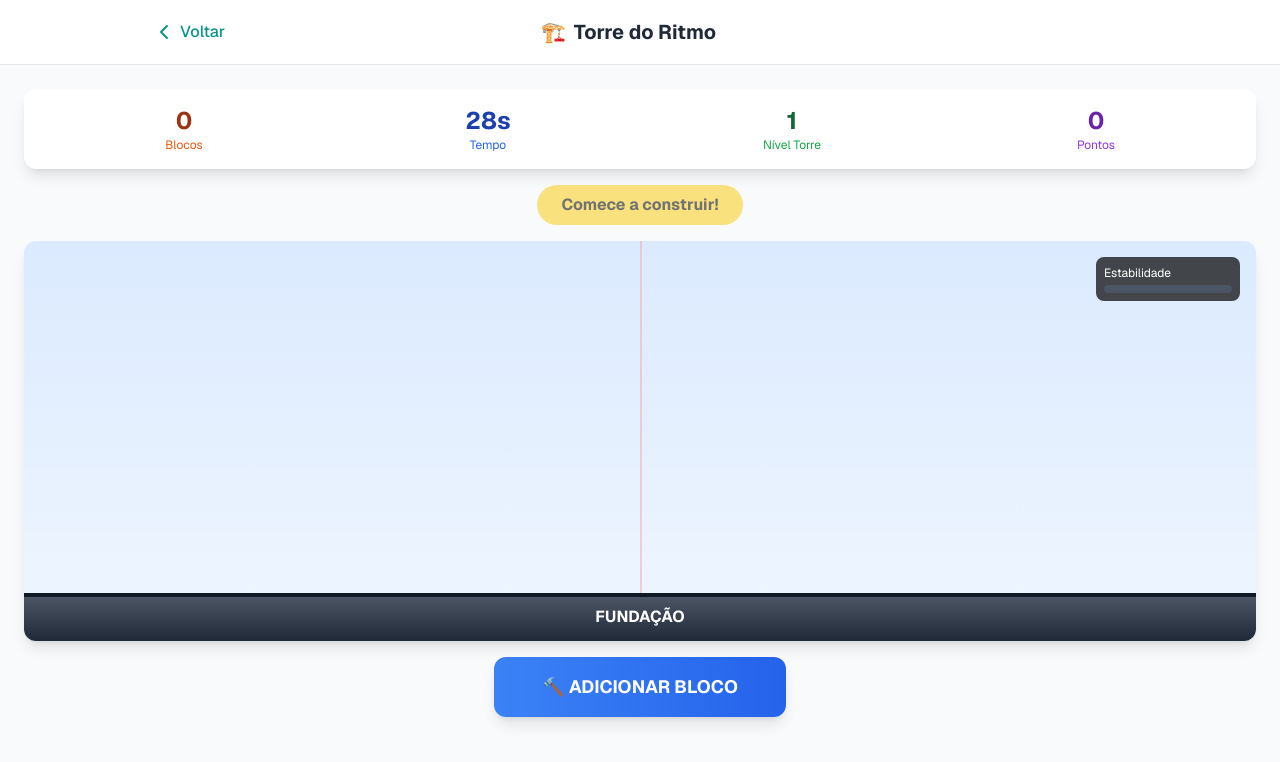
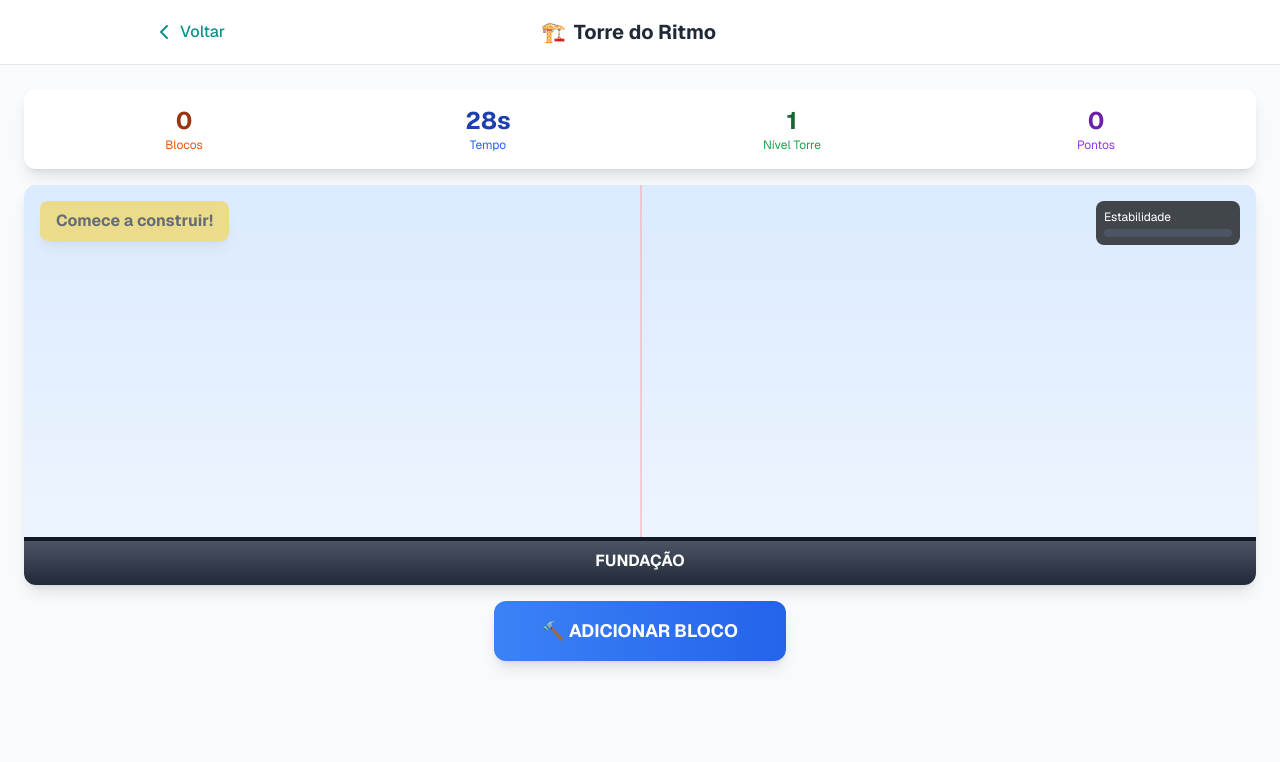
Before and after one commit to ClaudemirWork/teaplus-working, a Next.js app: page /finger-tapping in a window 1280 px wide. Both pictures are taken after a click on the button "🚀 Iniciar Construção". Shown: the top 762 px of the page. Built offline with nearby package versions, Linux system fonts and the light colour scheme.

Commit message:
Update page.tsx correção de tela no jogo finger tapping

```diff
--- a/app/finger-tapping/page.tsx
+++ b/app/finger-tapping/page.tsx
@@ -396,17 +396,18 @@ export default function FingerTapping() {
               </div>
             </div>
 
-            {/* Mensagem Motivacional */}
-            {motivationalMessage && (
-              <div className="text-center">
-                <div className="inline-block bg-yellow-400 text-black px-6 py-2 rounded-full font-bold animate-pulse">
-                  {motivationalMessage}
-                </div>
-              </div>
-            )}
-
             {/* Área da Torre */}
             <div className="bg-gradient-to-b from-blue-100 to-blue-50 rounded-xl shadow-lg overflow-hidden relative" style={{ height: '400px' }}>
+
+              {/* Mensagem Motivacional DENTRO da tela do jogo */}
+              {motivationalMessage && (
+                <div className="absolute top-4 left-4 z-20 animate-pulse">
+                  <div className="bg-yellow-400/90 backdrop-blur-sm text-black px-4 py-2 rounded-lg font-bold shadow-lg">
+                    {motivationalMessage}
+                  </div>
+                </div>
+              )}
+
               {/* Linha guia central */}
               <div className="absolute left-1/2 top-0 bottom-12 w-0.5 bg-red-300 opacity-50" />
 
```
